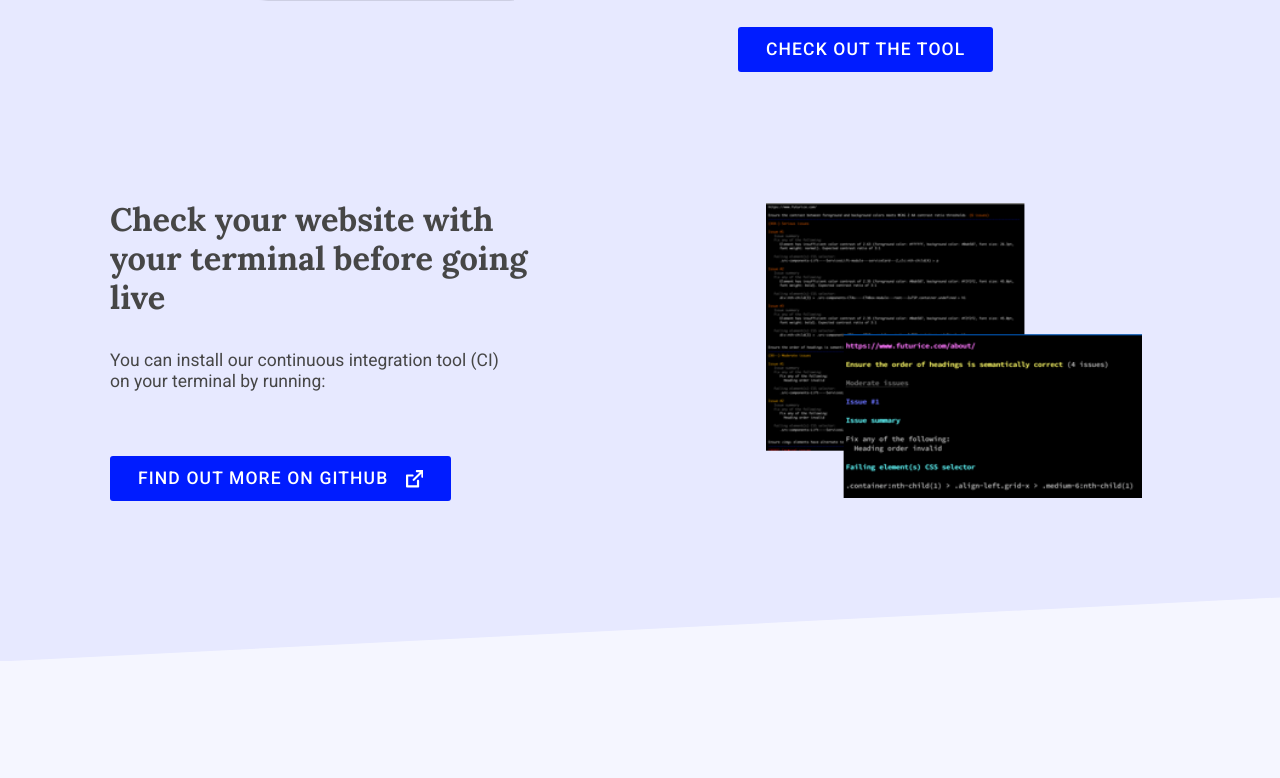
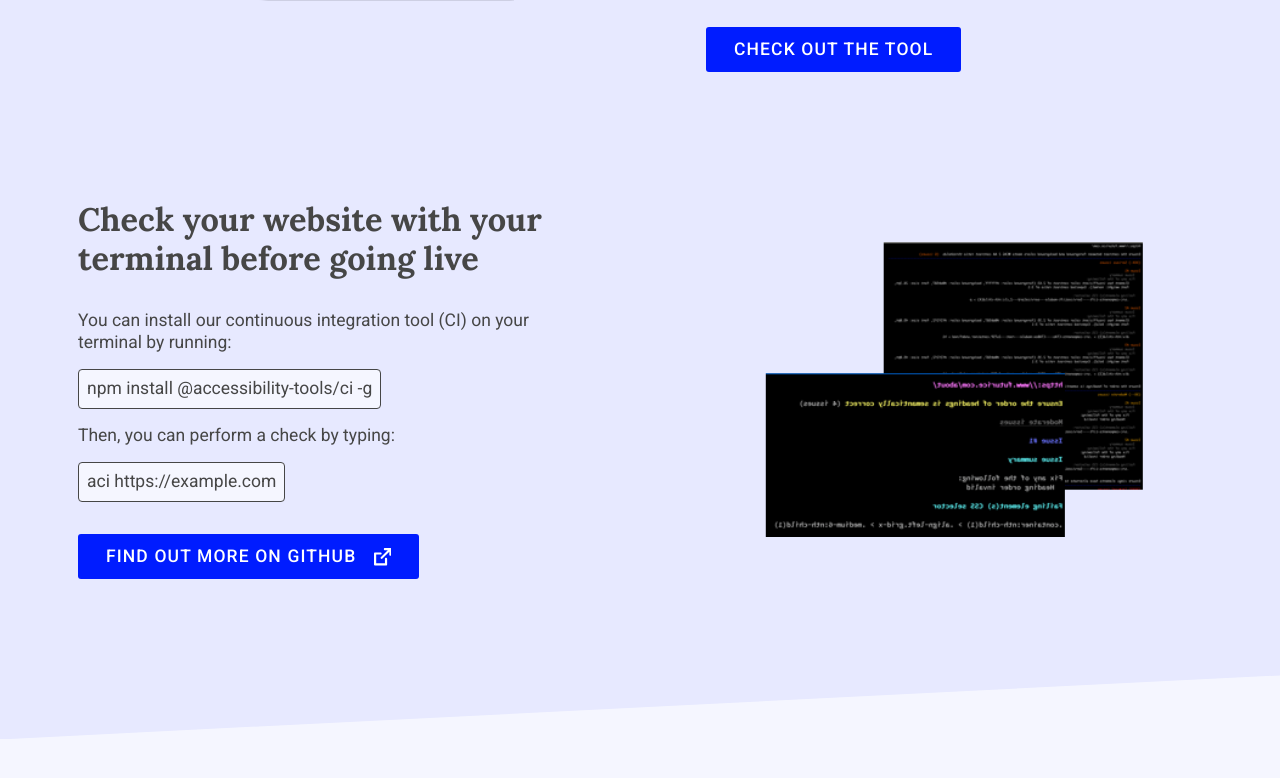
Before and after one commit to accessibility-tools/website, a Next.js app: page / in a window 1280 px wide. Shown: the part 1538-2316 px from the top of the page. Built offline with nearby package versions, Linux system fonts and the light colour scheme.

Commit message:
add banner component for ci tool

```diff
--- /dev/null
+++ b/src/components/banner/Banner.jsx
@@ -0,0 +1,24 @@
+import React from "react";
+import styled from "styled-components";
+import PropTypes from "prop-types";
+import { color } from "../../shared/style";
+
+const BannerWrapper = styled.div`
+  height: 40px;
+  width: fit-content;
+  padding: 0.5rem;
+  border-radius: 4px;
+  border: solid 1px ${color.primary};
+  background-color: ${color.extraLightPurple};
+  color: ${color.primary};
+`;
+
+const Banner = ({ text }) => {
+  return <BannerWrapper>{text}</BannerWrapper>;
+};
+
+Banner.propTypes = {
+  text: PropTypes.string,
+};
+
+export default Banner;
--- a/src/components/tool-overview/ToolOverview.jsx
+++ b/src/components/tool-overview/ToolOverview.jsx
@@ -6,11 +6,16 @@ import Stack from "../layout-components/Stack";
 import Center from "../layout-components/Center";
 import CTA from "../CTA/CTA";
 import Link from "../links/Link";
+import Banner from "../banner/Banner";
 
 const InfoWrapper = styled(Stack)`
-  max-width: 30rem;
+  max-width: 34rem;
   text-align: left;
   padding: 0 1.5rem;
+
+  p {
+    max-width: none;
+  }
 
   li {
     list-style: disc;
@@ -29,12 +34,19 @@ const InfoWrapper = styled(Stack)`
 
 const ToolImg = styled.img`
   width: 60%;
+  transform: ${({ transform }) => transform && "scaleX(-1)"};
 `;
 
 const ToolLink = styled(Link)`
   font-size: 1rem;
   margin-top: 1rem;
   align-items: center;
+`;
+
+const ScriptWrapper = styled(Stack)`
+  & > * + * {
+    margin-top: 1rem;
+  }
 `;
 
 const ToolOverview = ({ data, type }) => {
@@ -45,7 +57,7 @@ const ToolOverview = ({ data, type }) => {
       {type === "web" ? (
         <div>
           <Center>
-            <ToolImg src={img} alt="image of the tool" />
+            <ToolImg src={img} alt="image of web tool" />
           </Center>
           <Center>
             <InfoWrapper>
@@ -58,7 +70,6 @@ const ToolOverview = ({ data, type }) => {
                   ))}
                 </ul>
               )}
-
               {Object.keys(ctaData).length !== 0 && <CTA {...ctaData} />}
               {Object.keys(linkData).length !== 0 && <ToolLink {...linkData} />}
             </InfoWrapper>
@@ -69,21 +80,17 @@ const ToolOverview = ({ data, type }) => {
           <Center>
             <InfoWrapper>
               <h2>{title}</h2>
-              <p>{desc}</p>
-              {details && (
-                <ul>
-                  {details.map((detail, index) => (
-                    <li key={`${id} detail ${index}`}>{detail}</li>
-                  ))}
-                </ul>
-              )}
-
+              <ScriptWrapper>
+                <p>{desc}</p>
+                <Banner text={details[0]} />
+                <p>{details[1]}</p>
+                <Banner text={details[2]} />
+              </ScriptWrapper>
               {Object.keys(ctaData).length !== 0 && <CTA {...ctaData} />}
-              {Object.keys(linkData).length !== 0 && <ToolLink {...linkData} />}
             </InfoWrapper>
           </Center>
           <Center>
-            <ToolImg src={img} alt="image of the tool" />
+            <ToolImg src={img} alt="image of ci tool" transform />
           </Center>
         </div>
       )}
--- a/src/constants/toolData.js
+++ b/src/constants/toolData.js
@@ -4,7 +4,11 @@ export const ciTool = {
   img: "/illustrations/citool-placeholder.png",
   desc:
     "You can install our continuous integration tool (CI) on your terminal by running:",
-  details: [],
+  details: [
+    "npm install @accessibility-tools/ci -g",
+    "Then, you can perform a check by typing:",
+    "aci https://example.com",
+  ],
   ctaData: {
     ctaText: "find out more on github",
     ctaUrl: "https://github.com/accessibility-tools/ci",
```
Also changed, not shown: 1 other file (tests, documents, lock files or other folders).
